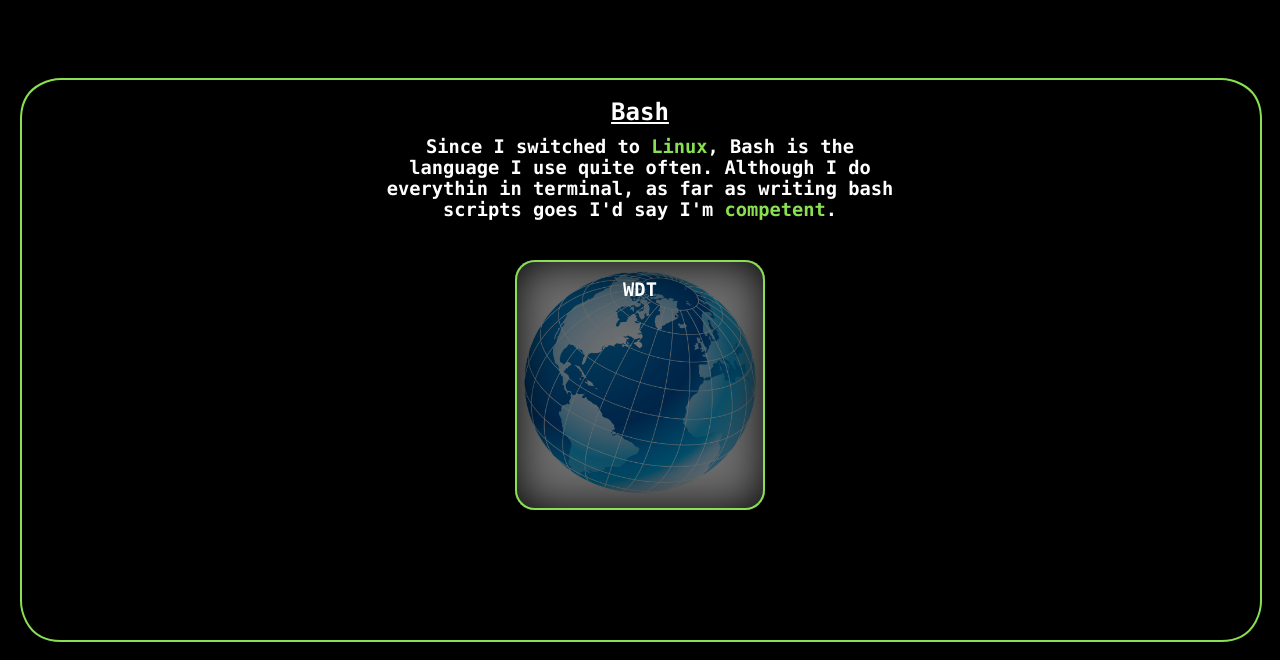
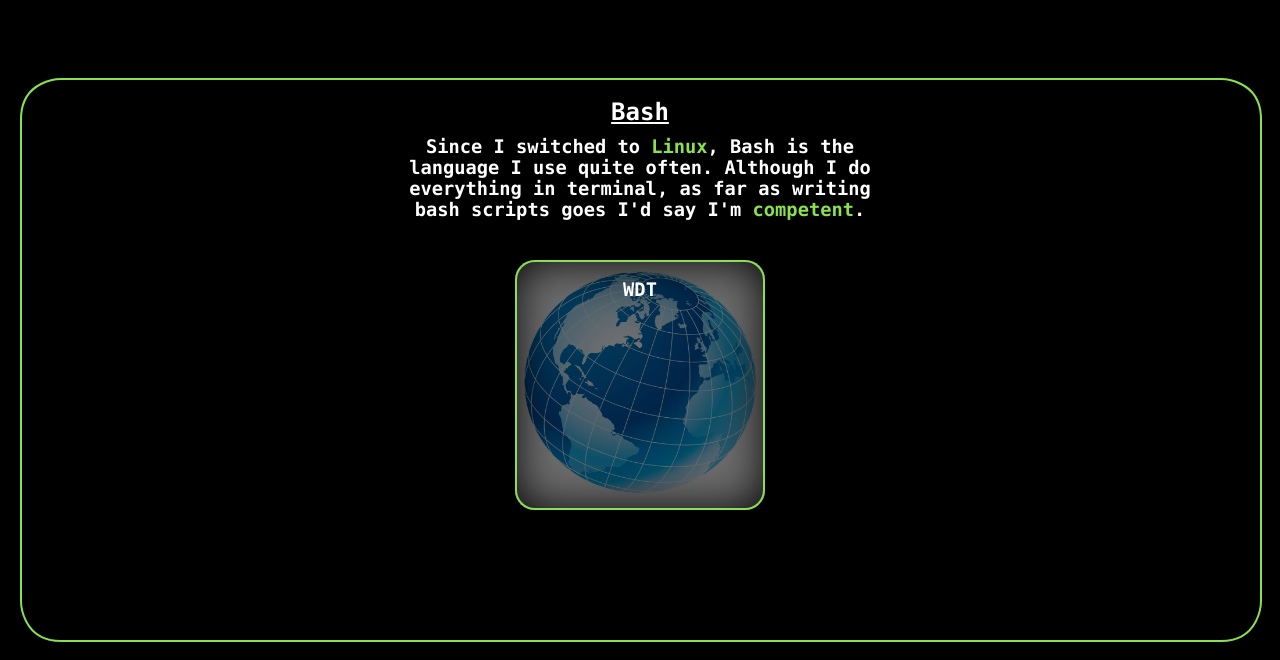
Before and after one commit to trimclain/portfolio, a plain HTML site: page index.html in a window 1280 px wide. Both pictures are taken after a click on the element "Bash". Shown: the part 140-800 px from the top of the page. Drawn offline with Linux system fonts and the light colour scheme.

Commit message:
Fix typo

```diff
--- a/index.html
+++ b/index.html
@@ -59,7 +59,7 @@
         <div id="bash" class="lang-panel">
             <h2><a href="https://www.gnu.org/software/bash/" target="_blank">Bash</a></h2>
             <h3 class="lang-desc">Since I switched to <span>Linux</span>, Bash is the language I use quite often.
-                Although I do everythin in terminal, as far as writing bash scripts goes I'd say I'm
+                Although I do everything in terminal, as far as writing bash scripts goes I'd say I'm
                 <span>competent</span>.</h3>
             <div class="projects bash" data-cat="bash">
                 <div data-proj="wdt" class="proj" style="background-image: url(img/wdt.png)">
```
